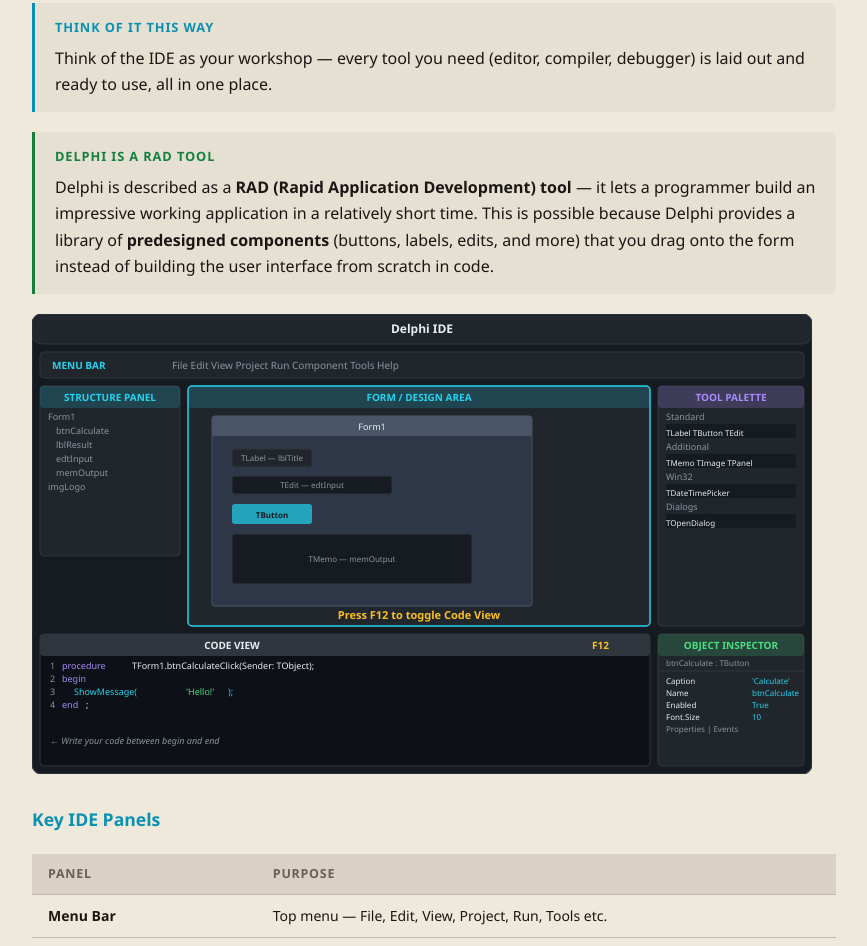
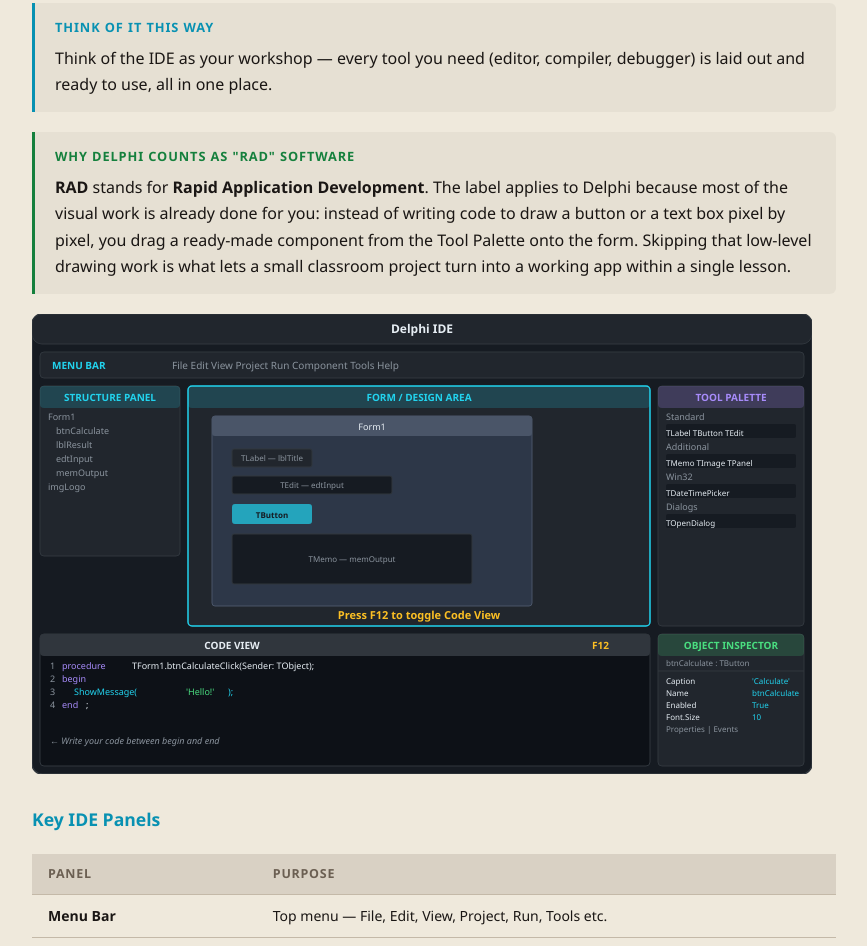
Before and after one commit to mscoetzeeit/it-website, a website: page grade10/practical/delphi-intro.html in a window 1280 px wide. Shown: the part 2487-3433 px from the top of the page, without its empty margins (276-1143 px from the left). Drawn offline with Linux system fonts and the light colour scheme.

Commit message:
Rewrite RAD-tool explanation to avoid mirroring textbook phrasing
The earlier Ch1 gap-fill commit landed before a copyright-safety
correction; this callout too closely tracked the source book's
sentence structure. Rewritten with original wording and framing.

```diff
--- a/grade10/practical/delphi-intro.html
+++ b/grade10/practical/delphi-intro.html
@@ -77,8 +77,8 @@
     </div>
 
     <div class="callout tip">
-      <div class="callout-title">Delphi is a RAD Tool</div>
-      <p>Delphi is described as a <strong>RAD (Rapid Application Development) tool</strong> — it lets a programmer build an impressive working application in a relatively short time. This is possible because Delphi provides a library of <strong>predesigned components</strong> (buttons, labels, edits, and more) that you drag onto the form instead of building the user interface from scratch in code.</p>
+      <div class="callout-title">Why Delphi Counts as "RAD" Software</div>
+      <p><strong>RAD</strong> stands for <strong>Rapid Application Development</strong>. The label applies to Delphi because most of the visual work is already done for you: instead of writing code to draw a button or a text box pixel by pixel, you drag a ready-made component from the Tool Palette onto the form. Skipping that low-level drawing work is what lets a small classroom project turn into a working app within a single lesson.</p>
     </div>
 
     <!-- IDE SVG Diagram -->
```
